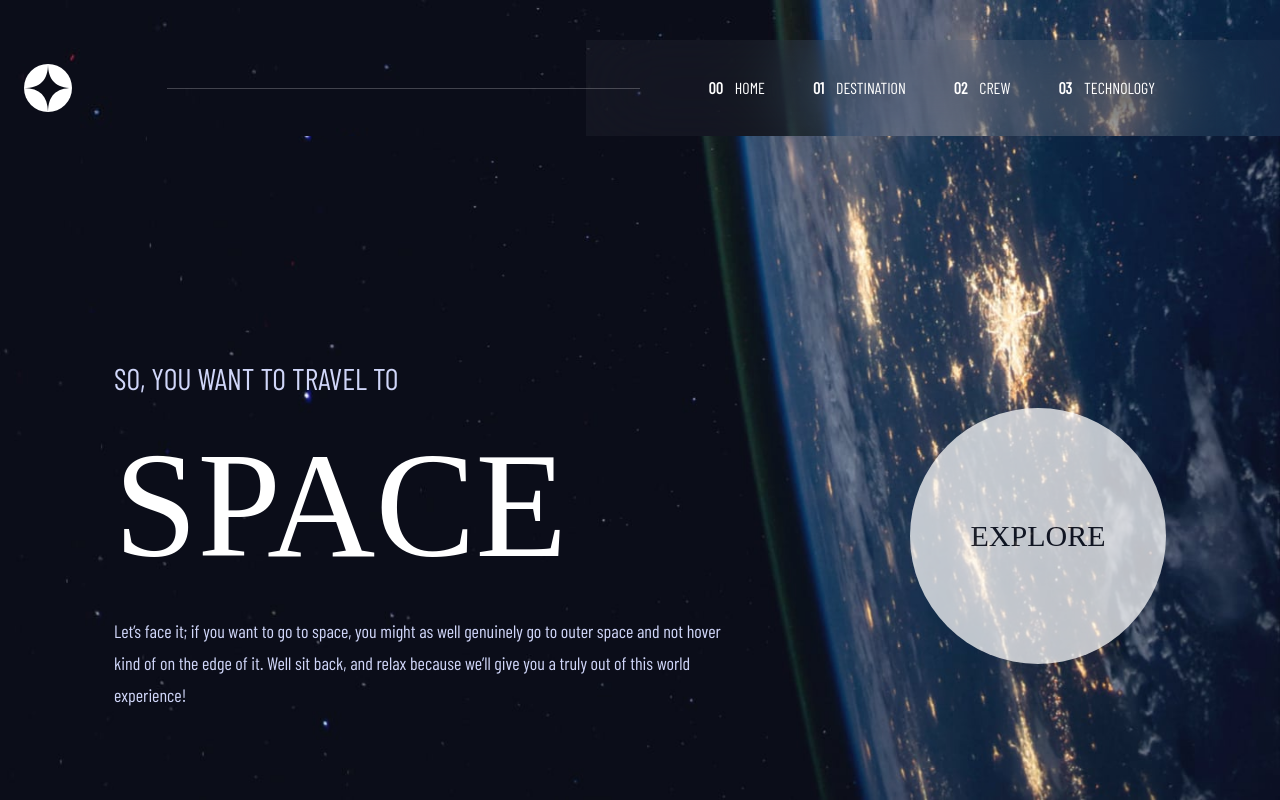
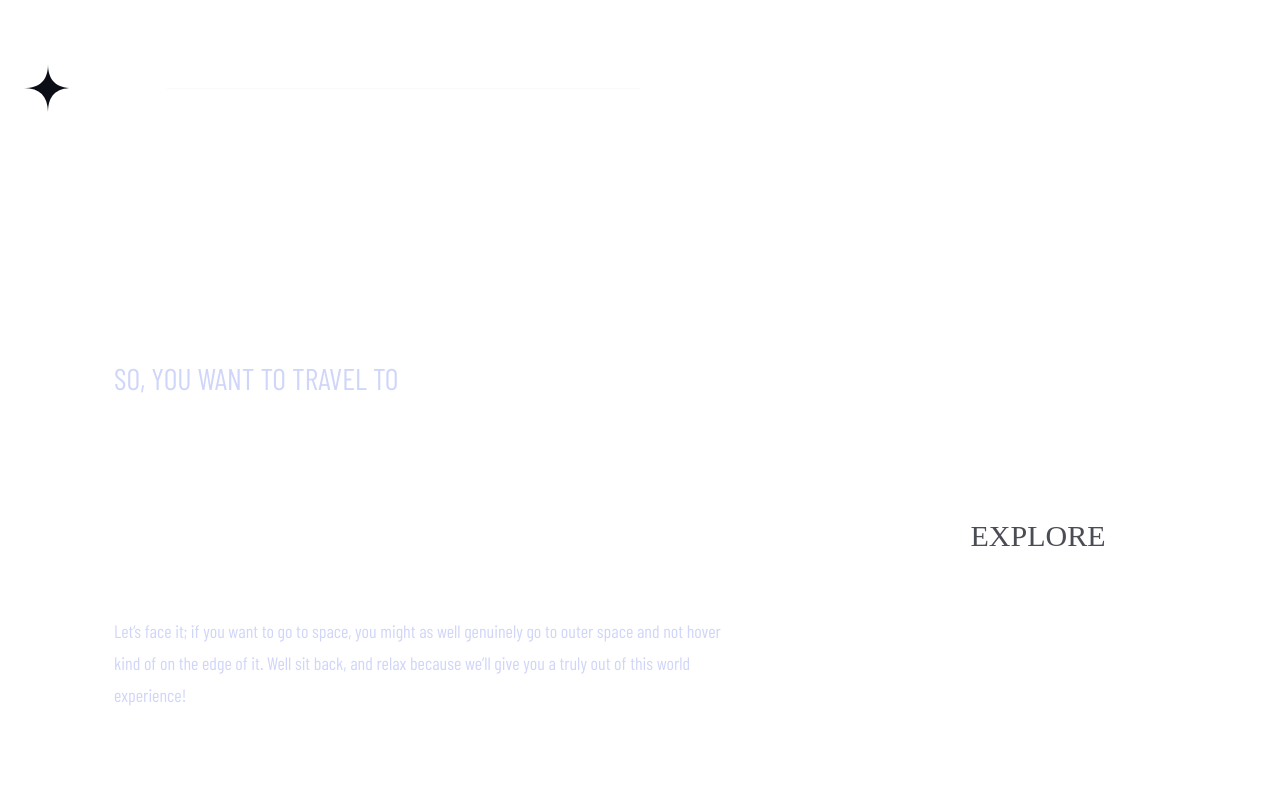
Before and after one commit to mosesfawole/space-tourism, a React (Vite) app: page / in a window 1280 px wide. Built offline with nearby package versions, Linux system fonts and the light colour scheme; a web font is replaced by a local one.

Commit message:
remove the last few lines of code lol

```diff
--- a/src/App.jsx
+++ b/src/App.jsx
@@ -7,38 +7,8 @@ import Technology from "./pages/Technology";
 import { useEffect, useState } from "react";
 
 const App = (props) => {
-  const location = useLocation();
-
-  const [currentPage, setCurrentPage] = useState("/");
-
-  useEffect(() => {
-    if (location.pathname === "/" || location.pathname === "home") {
-      setCurrentPage("home");
-    }
-    if (location.pathname === "destination") {
-      setCurrentPage("destination");
-    }
-    if (location.pathname === "crew") {
-      setCurrentPage("crew");
-    }
-    if (location.pathname === "technology") {
-      setCurrentPage("technology");
-    }
-  });
   return (
-    <div
-      className={
-        currentPage === "home"
-          ? "bg-mobile sm:bg-tablet md:bg-desktop bg-center bg-cover min-h-screen"
-          : currentPage === "destination"
-          ? "bg-mobileDestination sm:bg-tabletDestination md:bg-desktopDestination bg-center bg-cover min-h-screen -screen"
-          : currentPage === "crew"
-          ? "bg-mobileCrew sm:bg-tabletCrew md:bg-desktopCrew  bg-cover bg-center min-h-screen"
-          : currentPage === "technology"
-          ? "bg-mobileTech sm:bg-tabletTech md:bg-desktopTech bg-cover bg-center min-h-screen"
-          : ""
-      }
-    >
+    <div>
       <Header />
       <Routes>
         {/* <Route path="*" element={} /> */}
```
